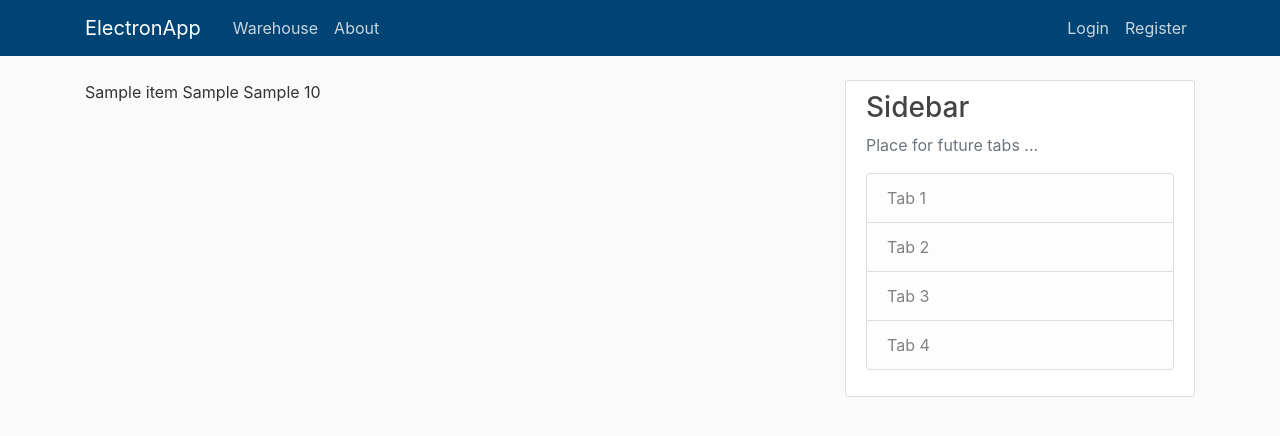
After one commit to sywekpiorko1/djangoElectroApp, a Django app: page /warehouse/1/ in a window 1280 px wide. The commit adds this page. Shown: the top 436 px of the page. Run offline with Django 3.2, Linux system fonts and the light colour scheme; tables that the repository leaves empty hold one stand-in row (values such as "Sample post"); some libraries are stand-ins or nearby versions.

Commit message:
add image field in Item model, move base.html to main app template, add Item detail view and template

```diff
--- a/electron_django/accounts/templates/accounts/login.html
+++ b/electron_django/accounts/templates/accounts/login.html
@@ -1,4 +1,4 @@
-{% extends "warehouse/base.html" %}
+{% extends "base.html" %}
 
 {% load crispy_forms_tags %}
 
--- a/electron_django/accounts/templates/accounts/logout.html
+++ b/electron_django/accounts/templates/accounts/logout.html
@@ -1,4 +1,4 @@
-{% extends "warehouse/base.html" %}
+{% extends "base.html" %}
 
 
 {% block content %}
--- a/electron_django/accounts/templates/accounts/profile.html
+++ b/electron_django/accounts/templates/accounts/profile.html
@@ -1,4 +1,4 @@
-{% extends "warehouse/base.html" %}
+{% extends "base.html" %}
 {% load crispy_forms_tags %}
 
 {% block content %}
--- a/electron_django/accounts/templates/accounts/register.html
+++ b/electron_django/accounts/templates/accounts/register.html
@@ -1,4 +1,4 @@
-{% extends "warehouse/base.html" %}
+{% extends "base.html" %}
 
 {% load crispy_forms_tags %}
 
--- a/electron_django/electron_django/settings.py
+++ b/electron_django/electron_django/settings.py
@@ -42,7 +42,9 @@ ALLOWED_HOSTS = [os.environ.get("HOSTNAME")]
 INSTALLED_APPS = [
     'warehouse.apps.WarehouseConfig',
     'accounts.apps.AccountsConfig',
+
     'crispy_forms',
+
     'django.contrib.admin',
     'django.contrib.auth',
     'django.contrib.contenttypes',
@@ -66,7 +68,7 @@ ROOT_URLCONF = 'electron_django.urls'
 TEMPLATES = [
     {
         'BACKEND': 'django.template.backends.django.DjangoTemplates',
-        'DIRS': [],
+        'DIRS': [os.path.join(BASE_DIR, 'templates')],
         'APP_DIRS': True,
         'OPTIONS': {
             'context_processors': [
--- a/electron_django/electron_django/urls.py
+++ b/electron_django/electron_django/urls.py
@@ -26,7 +26,7 @@ urlpatterns = [
     path('profile/', user_views.profile, name='profile'),
     path('login/', auth_views.LoginView.as_view(template_name='accounts/login.html'), name='login'),
     path('logout/', auth_views.LogoutView.as_view(template_name='accounts/logout.html'), name='logout'),
-    path('', include('warehouse.urls'))
+    path('warehouse/', include('warehouse.urls'))
 ]
 
 if settings.DEBUG:
--- a/electron_django/warehouse/forms.py
+++ b/electron_django/warehouse/forms.py
@@ -5,4 +5,4 @@ class ItemForm(forms.ModelForm):
 
     class Meta:
         model = Item
-        fields = ('name', 'category', 'location', 'quantity')
+        fields = ('name', 'category', 'location', 'quantity', 'image')
--- a/electron_django/warehouse/models.py
+++ b/electron_django/warehouse/models.py
@@ -13,5 +13,8 @@ class Item(models.Model):
     category=models.ForeignKey(Category,on_delete=models.CASCADE)
     location=models.CharField(max_length=10)
     quantity=models.IntegerField(default=0)
+    image = models.ImageField(default='default_item.jpg', upload_to='items_pics')
+
+
     def __str__(self):
         return self.name
--- /dev/null
+++ b/electron_django/warehouse/templates/warehouse/item_detail.html
@@ -0,0 +1,14 @@
+{% extends "base.html" %}
+
+{% block content %}
+
+
+
+{{ item.name }}
+{{ item.category }}
+{{ item.location }}
+{{ item.quantity }}
+
+
+
+{% endblock content %}
--- a/electron_django/warehouse/templates/warehouse/item_form.html
+++ b/electron_django/warehouse/templates/warehouse/item_form.html
@@ -1,15 +1,15 @@
-{% extends "warehouse/base.html" %}
+{% extends "base.html" %}
 
 {% load crispy_forms_tags %}
 
 {% block content %}
 
-<form method="POST">
+<form method="POST" enctype='multipart/form-data'>
 
   {% csrf_token %}
 
   <fieldset>
-    <legend class="border-bottom mb-4">Add Item</legend>
+    <legend class="border-bottom mb-4">Add Item to Warehouse</legend>
     {{ form|crispy }}
   </fieldset>
 
--- a/electron_django/warehouse/templates/warehouse/items_list.html
+++ b/electron_django/warehouse/templates/warehouse/items_list.html
@@ -1,4 +1,4 @@
-{% extends "warehouse/base.html" %}
+{% extends "base.html" %}
 
 {% block content %}
 
--- a/electron_django/warehouse/urls.py
+++ b/electron_django/warehouse/urls.py
@@ -1,7 +1,12 @@
 from django.urls import path
-from . import views
+from .views import (
+    warehouse_items_list,
+    warehouse_detail_view,
+    warehouse_create_view,
+)
 
 urlpatterns = [
-    path('', views.get_items_list, name='warehouse-items'),
-    path('add/', views.create_an_item, name='warehouse-items-create'),
+    path('', warehouse_items_list, name='warehouse-items'),
+    path('<int:pk>/', warehouse_detail_view, name='warehouse-items-detail'),
+    path('add/', warehouse_create_view, name='warehouse-items-create'),
 ]
--- a/electron_django/warehouse/views.py
+++ b/electron_django/warehouse/views.py
@@ -1,24 +1,44 @@
-from django.shortcuts import render, redirect
+from django.contrib.admin.views.decorators import staff_member_required
+from django.shortcuts import render, get_object_or_404, redirect
 from .models import Item
 from .forms import ItemForm
 
 # Create your views here.
 
-def get_items_list(request):
+def warehouse_items_list(request):
     results = Item.objects.all()
-    return render(request, "warehouse/items_list.html", {'items': results, 'title': 'Warehouse items'})
+    template_name="warehouse/items_list.html"
+    context={
+        'items': results,
+        'title': 'Warehouse items'
+    }
+    return render(request, template_name, context)
 
 
-def create_an_item(request):
+@staff_member_required
+def warehouse_create_view(request):
     if request.method=="POST":
 
         form = ItemForm(request.POST, request.FILES)
         if form.is_valid():
-            form.save()
-            return redirect(get_items_list)
+            obj = form.save(commit=False)
+            obj.user = request.user
+            obj.save()
 
+            return redirect(warehouse_items_list)
     else:
+        form = ItemForm()
+        template_name="warehouse/item_form.html"
+        context = {
+            'form': form,
+            'title': 'Add item'
+        }
+        return render(request, template_name, context)
 
-        form = ItemForm()
 
-        return render(request, "warehouse/item_form.html", {'form': form, 'title': 'Add item'})
+def warehouse_detail_view(request, pk):
+    # 1 object -> detail view
+    item = get_object_or_404(Item, pk=pk)
+    template_name="warehouse/item_detail.html"
+    context={"item": item}
+    return render(request, template_name, context)
```
Also changed, not shown: electron_django/templates/base.html (renamed from electron_django/warehouse/templates/warehouse/base.html), electron_django/warehouse/migrations/0004_item_image.py (added).
